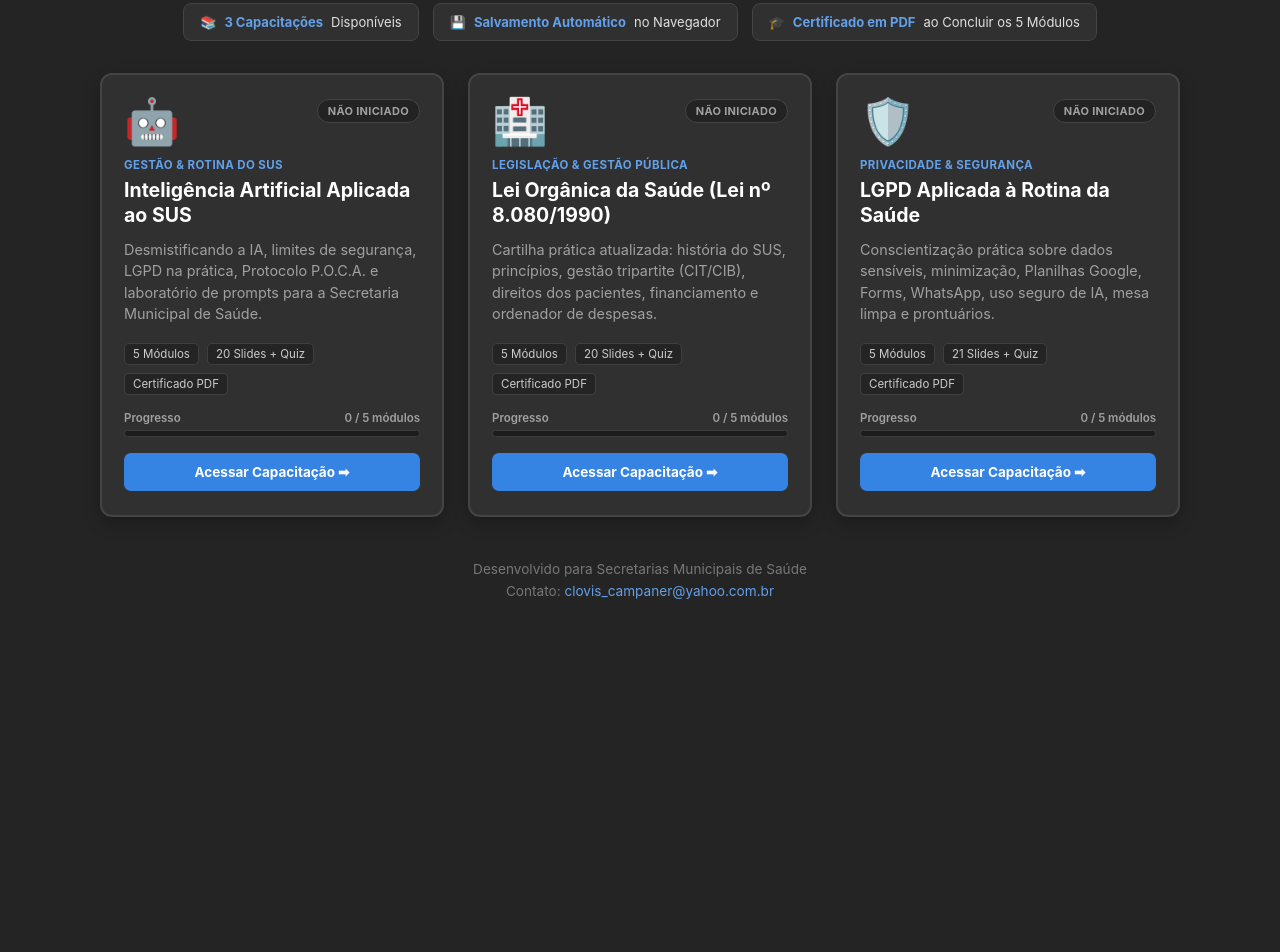
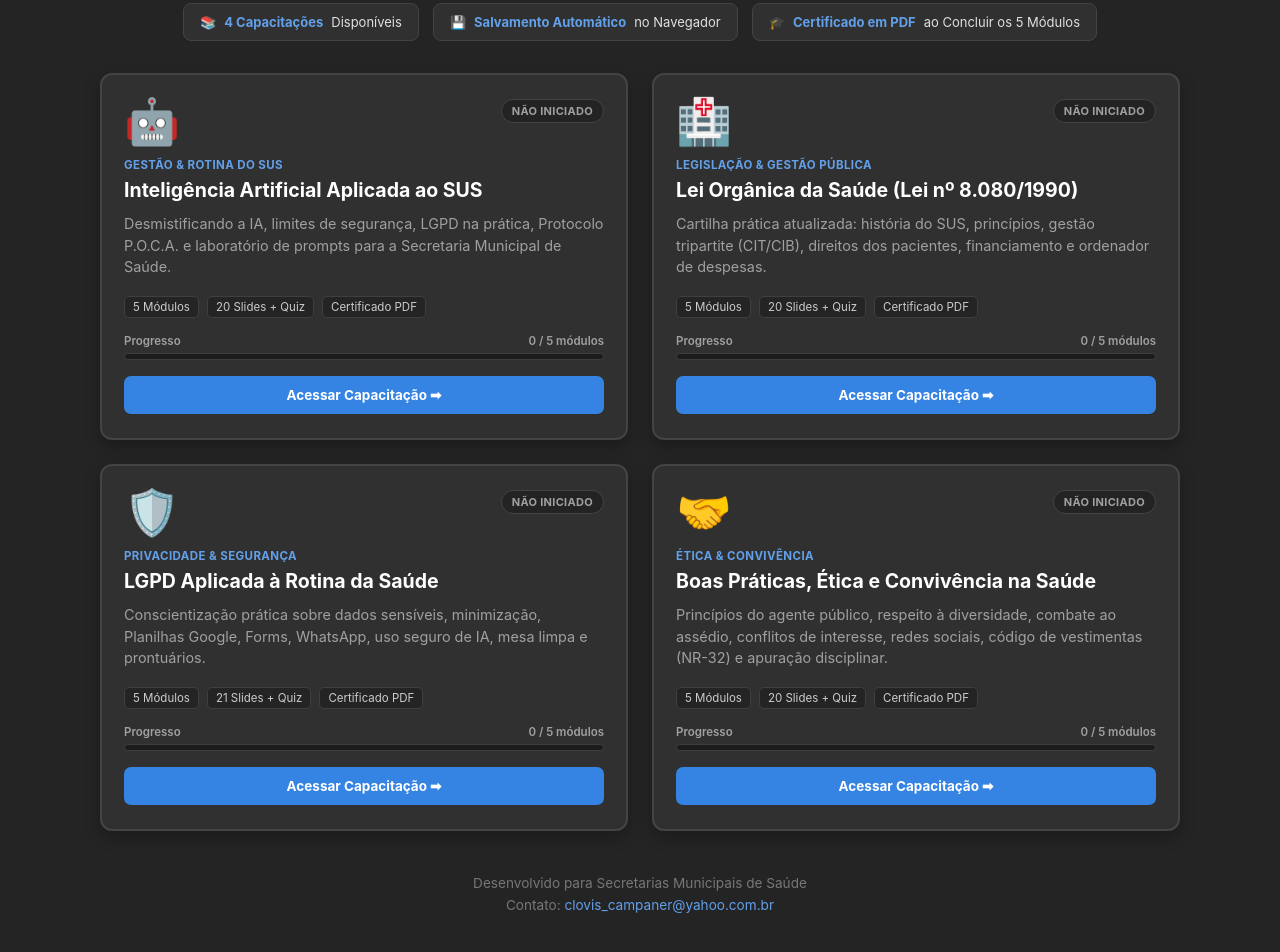
Before and after one commit to ccampaner/capacitacoes-saude-atibaia, a plain HTML site: page index.html in a window 1280 px wide. Shown: the part 214-1166 px from the top of the page. Before the commit the page ends 853 px from the top, so only its background shows below. Drawn offline with Linux system fonts and the light colour scheme.

Commit message:
Add files via upload

```diff
--- a/index.html
+++ b/index.html
@@ -102,7 +102,7 @@
 
         .grid {
             display: grid;
-            grid-template-columns: repeat(auto-fit, minmax(300px, 1fr));
+            grid-template-columns: repeat(2, 1fr);
             gap: 24px;
             width: 100%;
             max-width: 1080px;
@@ -271,7 +271,10 @@
             color: #aaaaaa;
         }
 
-        @media (max-width: 600px) {
+        @media (max-width: 720px) {
+            .grid {
+                grid-template-columns: 1fr;
+            }
             .header h1 {
                 font-size: 1.75em;
             }
@@ -287,7 +290,7 @@
     </header>
 
     <div class="summary-bar">
-        <div class="summary-chip">📚 <strong>3 Capacitações</strong> Disponíveis</div>
+        <div class="summary-chip">📚 <strong>4 Capacitações</strong> Disponíveis</div>
         <div class="summary-chip">💾 <strong>Salvamento Automático</strong> no Navegador</div>
         <div class="summary-chip">🎓 <strong>Certificado em PDF</strong> ao Concluir os 5 Módulos</div>
     </div>
@@ -382,6 +385,36 @@
                 <span class="card-cta" id="cta-lgpd">Acessar Capacitação ➡</span>
             </div>
         </a>
+
+        <!-- CURSO 4: BOAS PRÁTICAS, ÉTICA E CONVIVÊNCIA -->
+        <a href="capacitacao_etica_convivencia_saude.html" class="card" id="card-etica" data-storage="atb_saude_save_capacitacao_etica_convivencia_v1">
+            <div>
+                <div class="card-top">
+                    <div class="card-icon">🤝</div>
+                    <span class="status-badge" id="badge-etica">Não iniciado</span>
+                </div>
+                <div class="card-category">Ética &amp; Convivência</div>
+                <h3>Boas Práticas, Ética e Convivência na Saúde</h3>
+                <p>Princípios do agente público, respeito à diversidade, combate ao assédio, conflitos de interesse, redes sociais, código de vestimentas (NR-32) e apuração disciplinar.</p>
+            </div>
+            <div>
+                <div class="card-meta">
+                    <span class="meta-tag">5 Módulos</span>
+                    <span class="meta-tag">20 Slides + Quiz</span>
+                    <span class="meta-tag">Certificado PDF</span>
+                </div>
+                <div class="card-progress-wrap">
+                    <div class="card-progress-info">
+                        <span>Progresso</span>
+                        <span id="pct-etica">0 / 5 módulos</span>
+                    </div>
+                    <div class="card-progress-bar">
+                        <div class="card-progress-fill" id="bar-etica"></div>
+                    </div>
+                </div>
+                <span class="card-cta" id="cta-etica">Acessar Capacitação ➡</span>
+            </div>
+        </a>
     </main>
 
     <footer class="footer">
@@ -394,7 +427,8 @@
             const items = [
                 { key: "atb_saude_save_capacitacao_IA_saude_v1", card: "card-ia-saude", badge: "badge-ia-saude", pct: "pct-ia-saude", bar: "bar-ia-saude", cta: "cta-ia-saude" },
                 { key: "atb_saude_save_capacitacao_lei_8080_sus_v1", card: "card-lei-8080", badge: "badge-lei-8080", pct: "pct-lei-8080", bar: "bar-lei-8080", cta: "cta-lei-8080" },
-                { key: "atb_saude_save_capacitacao_LGPD_saude_v1", card: "card-lgpd", badge: "badge-lgpd", pct: "pct-lgpd", bar: "bar-lgpd", cta: "cta-lgpd" }
+                { key: "atb_saude_save_capacitacao_LGPD_saude_v1", card: "card-lgpd", badge: "badge-lgpd", pct: "pct-lgpd", bar: "bar-lgpd", cta: "cta-lgpd" },
+                { key: "atb_saude_save_capacitacao_etica_convivencia_v1", card: "card-etica", badge: "badge-etica", pct: "pct-etica", bar: "bar-etica", cta: "cta-etica" }
             ];
 
             items.forEach(item => {
```
